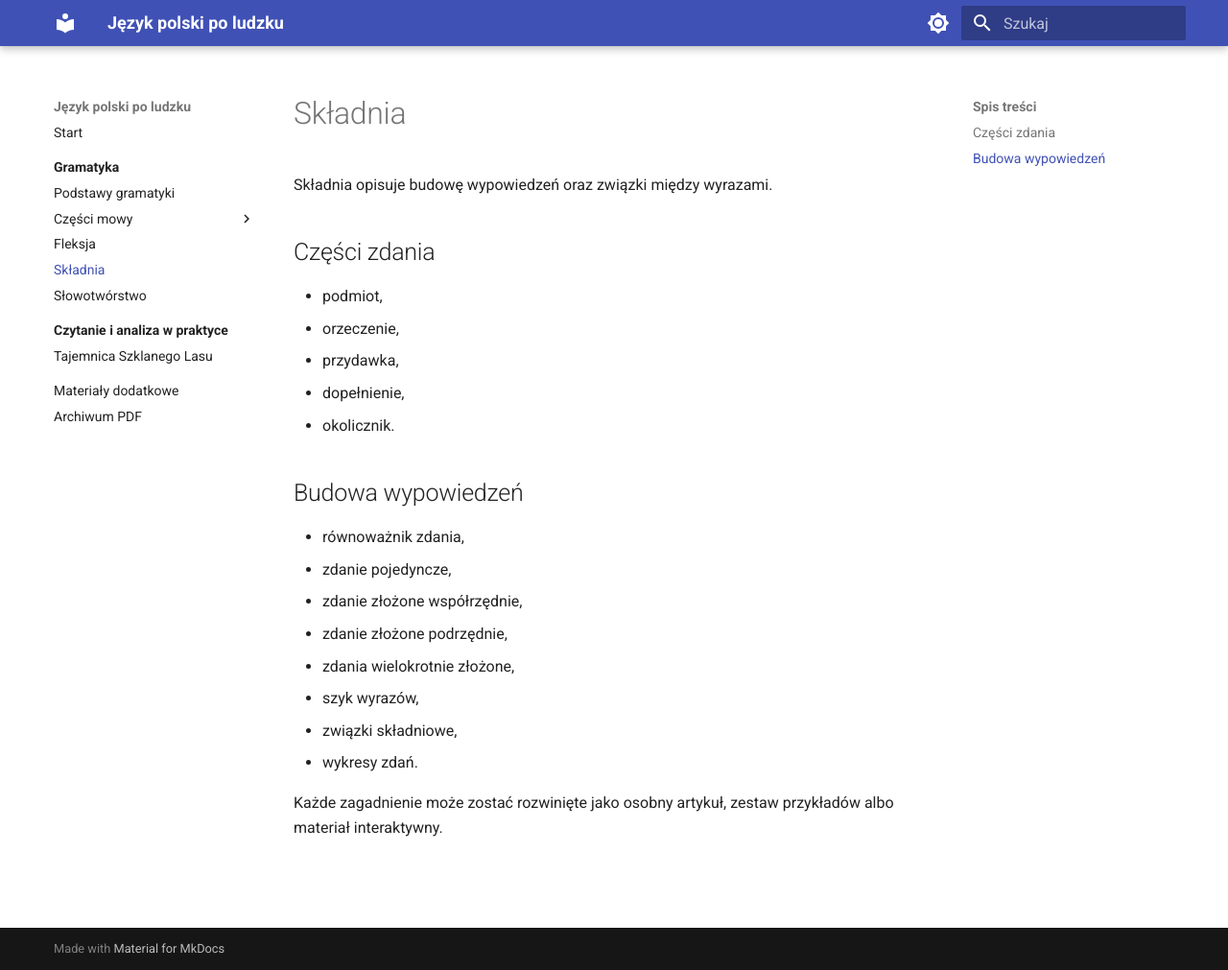
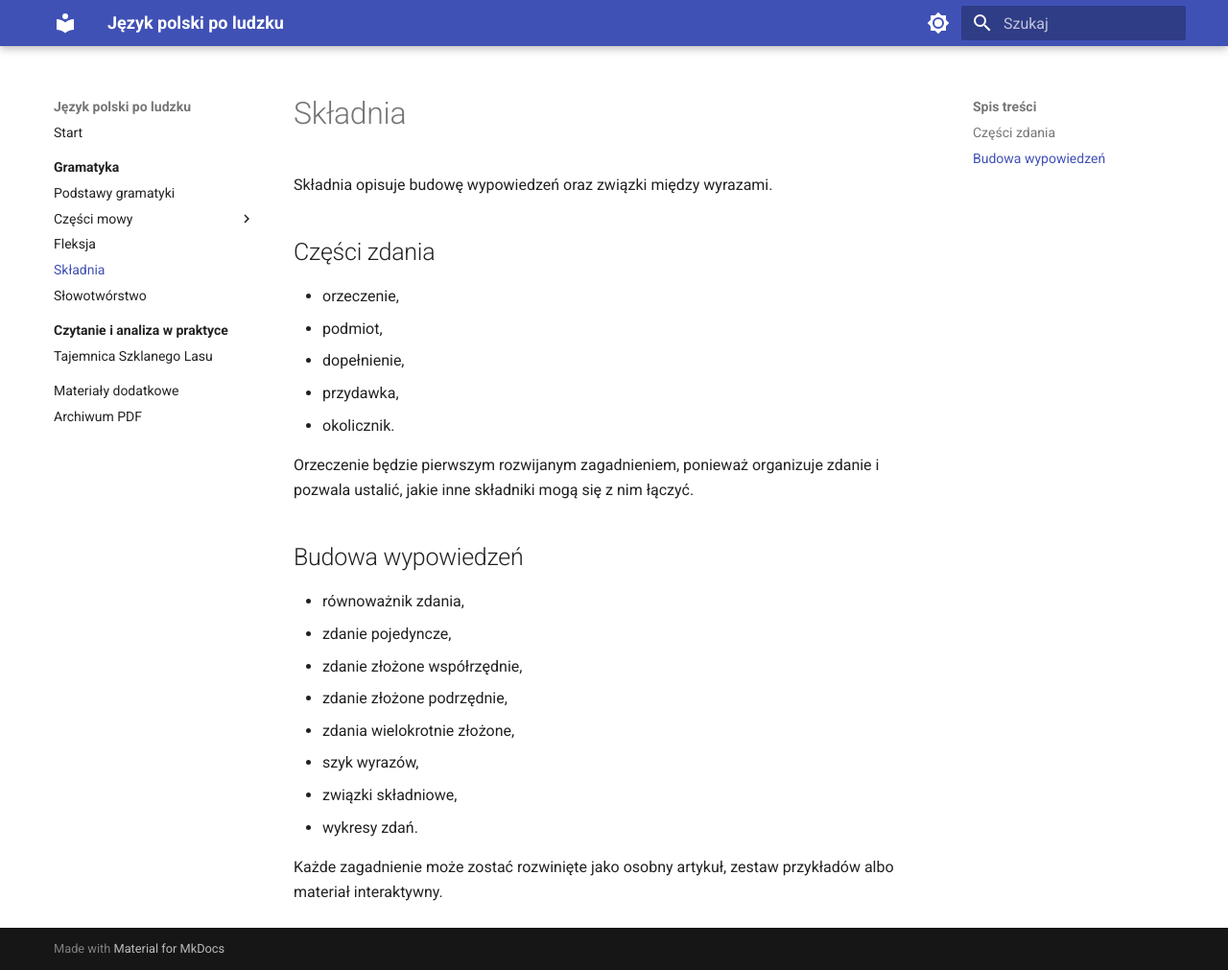
Before and after one commit to dchorazkiewicz/SP_JP, an MkDocs documentation site: the page built from docs/gramatyka/skladnia/index.md, in a window 1280 px wide and 1011 px high. Shown: the whole window at 96% size. Built offline with MkDocs 1.6.1 and Material for MkDocs 9.7.7, drawn with Linux system fonts in a browser that asks for light colours.

Commit message:
Put predicate first in syntax overview

```diff
--- a/docs/gramatyka/skladnia/index.md
+++ b/docs/gramatyka/skladnia/index.md
@@ -4,11 +4,13 @@ Składnia opisuje budowę wypowiedzeń oraz związki między wyrazami.
 
 ## Części zdania
 
+- orzeczenie,
 - podmiot,
-- orzeczenie,
+- dopełnienie,
 - przydawka,
-- dopełnienie,
 - okolicznik.
+
+Orzeczenie będzie pierwszym rozwijanym zagadnieniem, ponieważ organizuje zdanie i pozwala ustalić, jakie inne składniki mogą się z nim łączyć.
 
 ## Budowa wypowiedzeń
 
```
